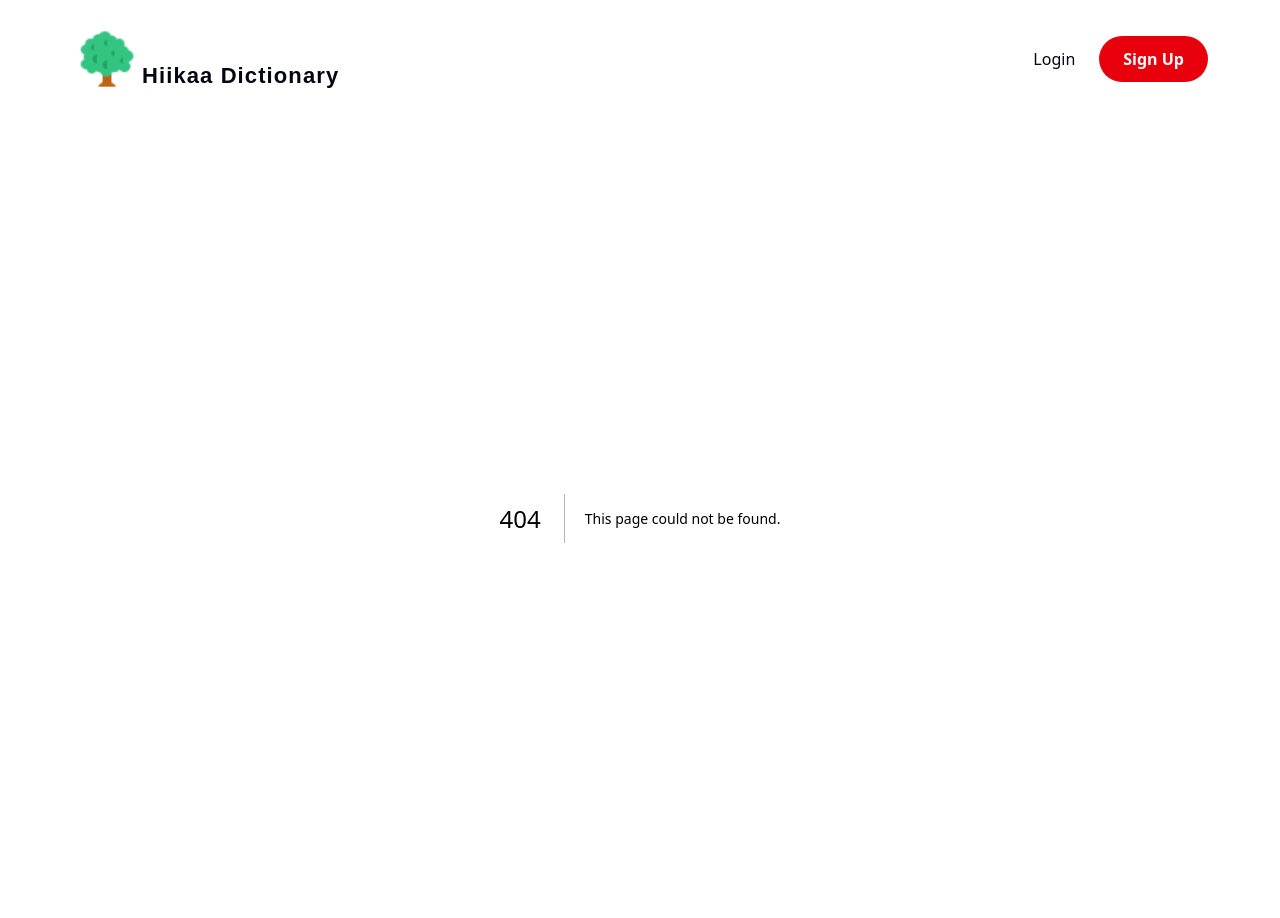
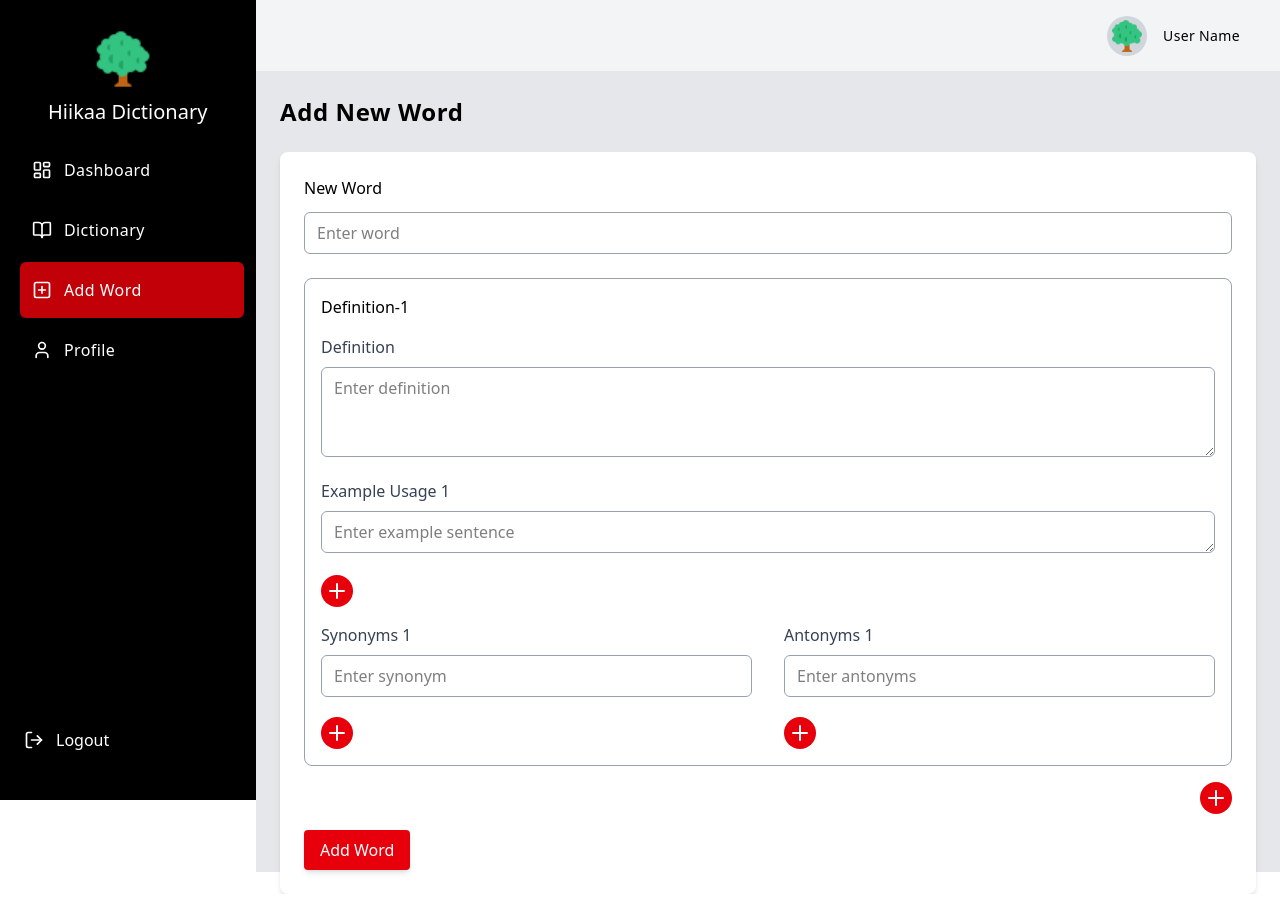
Before and after one commit to rawera-daniel/hiikaa-dictionary, a Next.js app: page /dashboard/add-word in a window 1280 px wide. Before the commit this address had no page. After the commit the page ends 894 px from the top, so only its background shows below. Built offline with nearby package versions, Linux system fonts and the light colour scheme; a web font is replaced by a local one.

Commit message:
feat: build add word page for dashboard

```diff
--- /dev/null
+++ b/app/_components/AddButton.js
@@ -0,0 +1,36 @@
+"use client";
+
+import { Plus } from "lucide-react";
+import { useState } from "react";
+
+export default function AddButton({
+  tooltipText,
+  onClick,
+  position = "left-full",
+  translateX = "translate-x-5",
+}) {
+  const [isHovering, setIsHovering] = useState(false);
+
+  return (
+    <div className="relative ">
+      <button
+        type="button"
+        className="flex items-center justify-center p-1 bg-red-600 text-white rounded-full hover:bg-red-700 transition-colors"
+        onMouseEnter={() => setIsHovering(true)}
+        onMouseLeave={() => setIsHovering(false)}
+        onClick={onClick}
+        aria-label={tooltipText}
+      >
+        <Plus />
+      </button>
+
+      {isHovering && (
+        <div
+          className={`absolute ${position} ${translateX}  -translate-y-[29px] px-3 py-1 bg-black text-white text-sm rounded whitespace-nowrap`}
+        >
+          {tooltipText}
+        </div>
+      )}
+    </div>
+  );
+}
--- /dev/null
+++ b/app/_components/AddNewWord.js
@@ -0,0 +1,5 @@
+import React from "react";
+
+export default function AddNewWord() {
+  return <div></div>;
+}
--- /dev/null
+++ b/app/_components/DefinitionField.js
@@ -0,0 +1,145 @@
+"Use client";
+
+import { useState } from "react";
+import AddButton from "./AddButton";
+import DeleteButton from "./DeleteButton";
+import InputLabel from "./InputLabel";
+import TextArea from "./TextArea";
+import InputField from "./InputField";
+
+export default function DefinitionField({ index, onRemove }) {
+  const [examples, setExamples] = useState([0]);
+  const [synonyms, setSynonyms] = useState([0]);
+  const [antonyms, setAntonyms] = useState([0]);
+
+  const addExample = () => {
+    setExamples([...examples, examples.length]);
+  };
+
+  const removeExample = (exampleIndex) => {
+    if (examples.length > 1) {
+      setExamples(examples.filter((_, idx) => idx !== exampleIndex));
+    }
+  };
+
+  const addSynonym = () => {
+    setSynonyms([...synonyms, synonyms.length]);
+  };
+
+  const removeSynonym = (synonymIndex) => {
+    if (synonyms.length > 1) {
+      setSynonyms(synonyms.filter((_, idx) => idx !== synonymIndex));
+    }
+  };
+
+  const addAntonym = () => {
+    setAntonyms([...antonyms, antonyms.length]);
+  };
+
+  const removeAntonym = (antonymIndex) => {
+    if (antonyms.length > 1) {
+      setAntonyms(antonyms.filter((_, idx) => idx !== antonymIndex));
+    }
+  };
+
+  return (
+    <div className="space-y-4 p-4 border border-gray-400 rounded-lg">
+      <div className="flex items-center justify-between">
+        <h3 className="text-base  font-medium ">Definition-{index + 1}</h3>
+        {index > 0 && <DeleteButton onClick={onRemove} />}
+      </div>
+
+      <div className="space-y-2">
+        <InputLabel htmlFor={`definition-${index}`} labelText=" Definition" />
+
+        <TextArea id={`definition-${index}`} placeholder="Enter definition" />
+      </div>
+
+      {examples.map((_, exampleIndex) => (
+        <div className="space-y-2" key={exampleIndex}>
+          <div className="flex items-center justify-between">
+            <InputLabel
+              htmlFor={`example-${exampleIndex}`}
+              labelText="Example Usage"
+              index={exampleIndex}
+            />
+
+            {exampleIndex > 0 && (
+              <DeleteButton onClick={() => removeExample(exampleIndex)} />
+            )}
+          </div>
+          <TextArea
+            id={`example-${exampleIndex}`}
+            rows={1}
+            placeholder="Enter example sentence"
+          />
+        </div>
+      ))}
+
+      <div className="flex items-center justify-start">
+        <AddButton tooltipText="Add Another Example" onClick={addExample} />
+      </div>
+
+      <div className="grid grid-cols-2 gap-8">
+        <div className="space-y-2">
+          {synonyms.map((_, synonymIndex) => (
+            <div className="space-y-2" key={synonymIndex}>
+              <div className="flex items-center justify-between">
+                <InputLabel
+                  htmlFor={`synonym-${synonymIndex}`}
+                  labelText="Synonyms"
+                  index={synonymIndex}
+                />
+                {synonymIndex > 0 && (
+                  <DeleteButton onClick={() => removeSynonym(synonymIndex)} />
+                )}
+              </div>
+              <InputField
+                id={`synonym-${synonymIndex}`}
+                placeholder="Enter synonym"
+              />
+            </div>
+          ))}
+
+          <div className="flex items-center justify-start mt-5">
+            <AddButton
+              tooltipText="Add Another Synonyms"
+              onClick={addSynonym}
+            />
+          </div>
+        </div>
+
+        {/* Antonyms */}
+        <div className="space-y-2">
+          {antonyms.map((_, antonymsIndex) => (
+            <div className="space-y-2" key={antonymsIndex}>
+              <div className="flex items-center justify-between">
+                <InputLabel
+                  htmlFor={`antonyms-${antonymsIndex}`}
+                  labelText="Antonyms"
+                  index={antonymsIndex}
+                />
+
+                {antonymsIndex > 0 && (
+                  <DeleteButton onClick={() => removeAntonym(antonymsIndex)} />
+                )}
+              </div>
+
+              <InputField
+                id={`antonyms-${antonymsIndex}`}
+                placeholder="Enter antonyms"
+              />
+            </div>
+          ))}
+
+          <div className="flex items-center justify-start mt-5">
+            <AddButton
+              tooltipText="Add Another Antonyms"
+              onClick={addAntonym}
+            />
+          </div>
+        </div>
+      </div>
+    </div>
+  );
+}
--- /dev/null
+++ b/app/_components/DeleteButton.js
@@ -0,0 +1,18 @@
+import { Trash2 } from "lucide-react";
+
+export default function DeleteButton({
+  onClick,
+  className = "",
+  icon: Icon = Trash2,
+  size = "h-5 w-5",
+}) {
+  return (
+    <button
+      type="button"
+      onClick={onClick}
+      className={`text-red-600 p-2 cursor-pointer hover:text-red-700 hover:bg-red-50 rounded ${className}`}
+    >
+      <Icon className={size} />
+    </button>
+  );
+}
--- a/app/_components/HeaderWrapper.js
+++ b/app/_components/HeaderWrapper.js
@@ -9,7 +9,8 @@ export default function HeaderWrapper() {
   if (
     pathname === "/login" ||
     pathname === "/dashboard" ||
-    pathname === "/dashboard/profile"
+    pathname === "/dashboard/profile" ||
+    pathname === "/dashboard/add-word"
   )
     return null; // Hide the header on the login page
 
--- a/app/_components/InputField.js
+++ b/app/_components/InputField.js
@@ -1,11 +1,18 @@
-export default function InputField({ type, id, defaultValue, autoComplete }) {
+export default function InputField({
+  type,
+  id,
+  defaultValue = "",
+  autoComplete = "off",
+  placeholder = "",
+}) {
   return (
     <input
       type={type}
       id={id}
       defaultValue={defaultValue}
       autoComplete={autoComplete}
-      className="w-full px-3 py-2 border border-gray-500 rounded-md focus:outline-none focus:ring-2 focus:ring-red-500"
+      placeholder={placeholder}
+      className="w-full px-3 py-2 border border-gray-400 rounded-md focus:outline-none focus:ring-2 focus:ring-red-500 focus:border-transparent"
     />
   );
 }
--- /dev/null
+++ b/app/_components/InputLabel.js
@@ -0,0 +1,16 @@
+export default function InputLabel({
+  htmlFor,
+  labelText,
+  index,
+  textColor = "text-gray-700",
+  className = "",
+}) {
+  return (
+    <label
+      htmlFor={htmlFor}
+      className={`block text-base font-medium ${textColor} ${className}`}
+    >
+      {labelText} {index !== undefined && index + 1}
+    </label>
+  );
+}
--- a/app/_components/Sidebar.js
+++ b/app/_components/Sidebar.js
@@ -18,7 +18,7 @@ const navigation = [
     icon: LayoutDashboard,
   },
   { name: "Dictionary", href: "/dictionary", icon: BookOpen },
-  { name: "Add Word", href: "/add-word", icon: PlusSquare },
+  { name: "Add Word", href: "/dashboard/add-word", icon: PlusSquare },
   { name: "Profile", href: "/dashboard/profile", icon: User },
 ];
 
--- /dev/null
+++ b/app/_components/TextArea.js
@@ -0,0 +1,15 @@
+export default function TextArea({
+  id,
+  rows = 3,
+  placeholder = "",
+  className = "",
+}) {
+  return (
+    <textarea
+      id={id}
+      rows={rows}
+      placeholder={placeholder}
+      className={`w-full px-3 py-2 border border-gray-400 rounded-md focus:outline-none focus:ring-2 focus:ring-red-500 focus:border-transparent ${className}`}
+    />
+  );
+}
--- /dev/null
+++ b/app/dashboard/add-word/page.js
@@ -0,0 +1,64 @@
+"use client";
+
+import AddButton from "@/app/_components/AddButton";
+import DefinitionField from "@/app/_components/DefinitionField";
+import InputField from "@/app/_components/InputField";
+import InputLabel from "@/app/_components/InputLabel";
+import { useState } from "react";
+
+export default function Page() {
+  const [definitionCount, setDefinitionCount] = useState(1);
+
+  const addDefinition = () => {
+    setDefinitionCount((prev) => prev + 1);
+  };
+
+  const removeDefinition = () => {
+    if (definitionCount > 1) {
+      setDefinitionCount((prev) => prev - 1);
+    }
+  };
+  return (
+    <div className="space-y-6">
+      <h1 className="text-2xl font-bold tracking-wide">Add New Word</h1>
+      <div className="bg-white rounded-lg shadow-md p-6">
+        <form className="space-y-6 ">
+          <div className="space-y-3">
+            <InputLabel
+              htmlFor="word"
+              labelText="New Word"
+              textColor="text-black"
+            />
+            <InputField type="text" id="word" placeholder="Enter word" />
+          </div>
+
+          <div className="space-y-4">
+            {Array.from({ length: definitionCount }, (_, index) => (
+              <DefinitionField
+                key={index}
+                index={index}
+                onRemove={removeDefinition}
+              />
+            ))}
+
+            <div className="flex items-center justify-end">
+              <AddButton
+                tooltipText="Add another definition"
+                onClick={addDefinition}
+                position="right-full"
+                translateX="-translate-x-5"
+              />
+            </div>
+
+            <button
+              type="submit"
+              className="px-4 py-2 bg-red-600 cursor-pointer hover:bg-red-700 text-white rounded-sm font-medium shadow-md transition-colors duration-150 ease-in-out"
+            >
+              Add Word
+            </button>
+          </div>
+        </form>
+      </div>
+    </div>
+  );
+}
```
